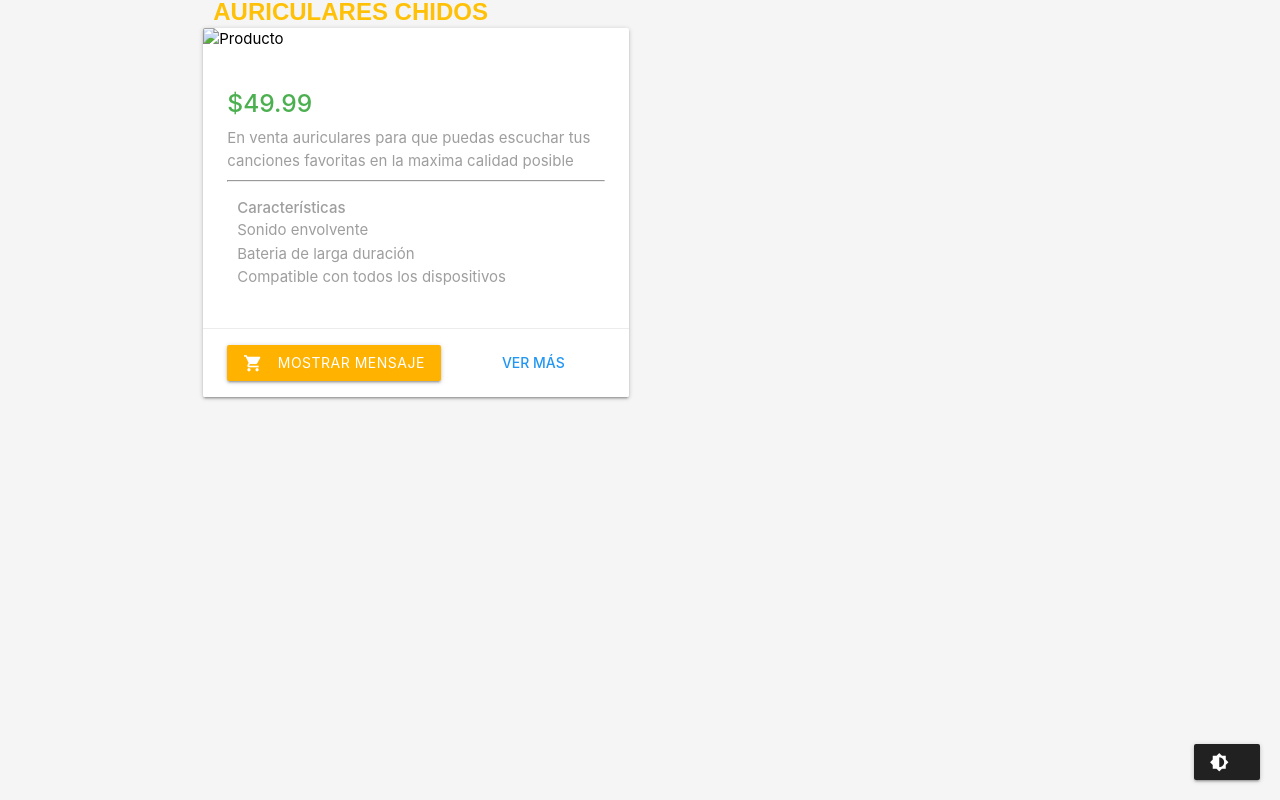
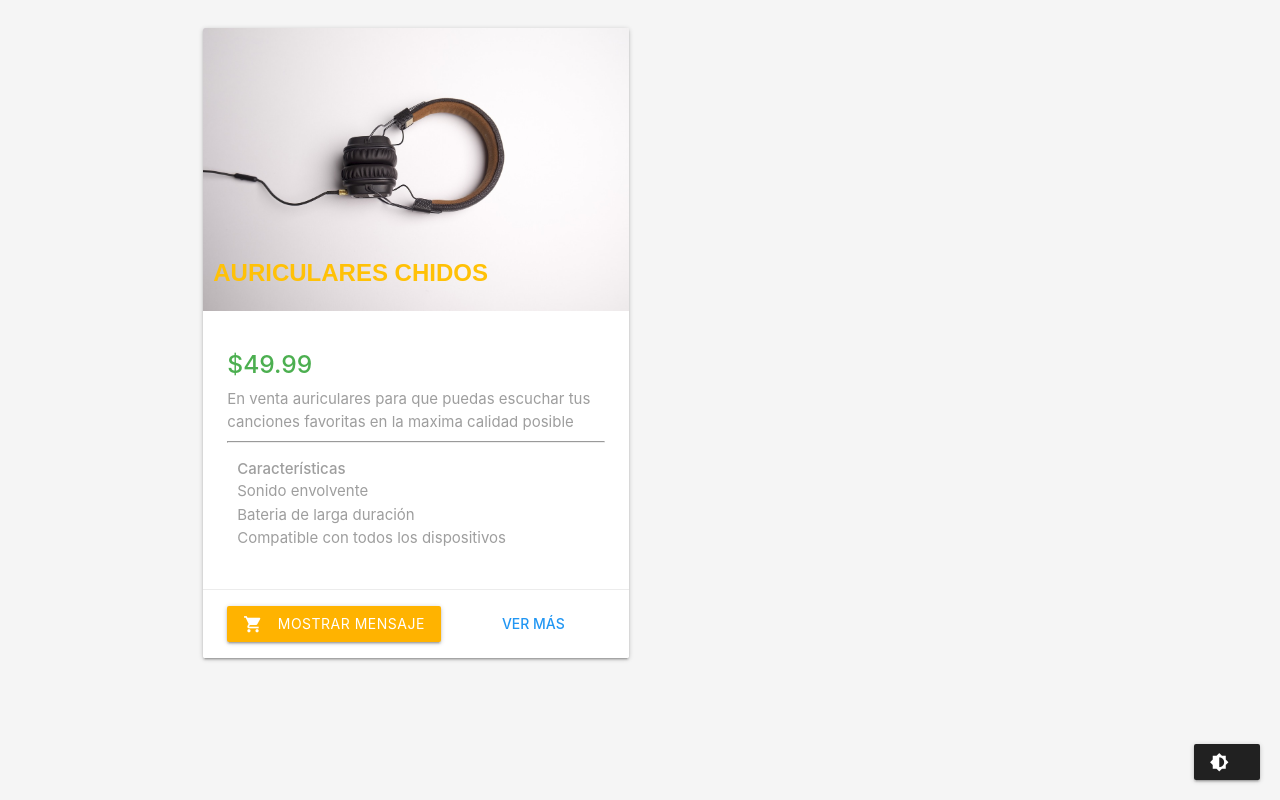
Before and after one commit to YahirPoot/Practica_2-P2, a plain HTML site: page index.html in a window 1280 px wide. Drawn offline with nearby package versions, Linux system fonts and the light colour scheme; the site is published under a folder, as on GitHub Pages, so addresses that start at the root find nothing.

Commit message:
cambio de la url de la imagen

```diff
--- a/index.html
+++ b/index.html
@@ -17,7 +17,7 @@
                     <div class="card-image">
                         <!-- <img src="https://img.freepik.com/foto-gratis/exhibicion-auriculares-musica-levitando_23-2149817601.jpg"
                         alt="Producto" class="responsive-img"> -->
-                        <img src="/assets/headphones-18.jpg" alt="Producto" class="responsive-img">
+                        <img src="assets/headphones-18.jpg" alt="Producto" class="responsive-img">
                         <span class="card-title gradient-bakground amber-text text-draken-4" style="padding: 10px; font-weight: bold;">Auriculares Chidos</span>
                     </div>
                     <div class="card-content">
```
